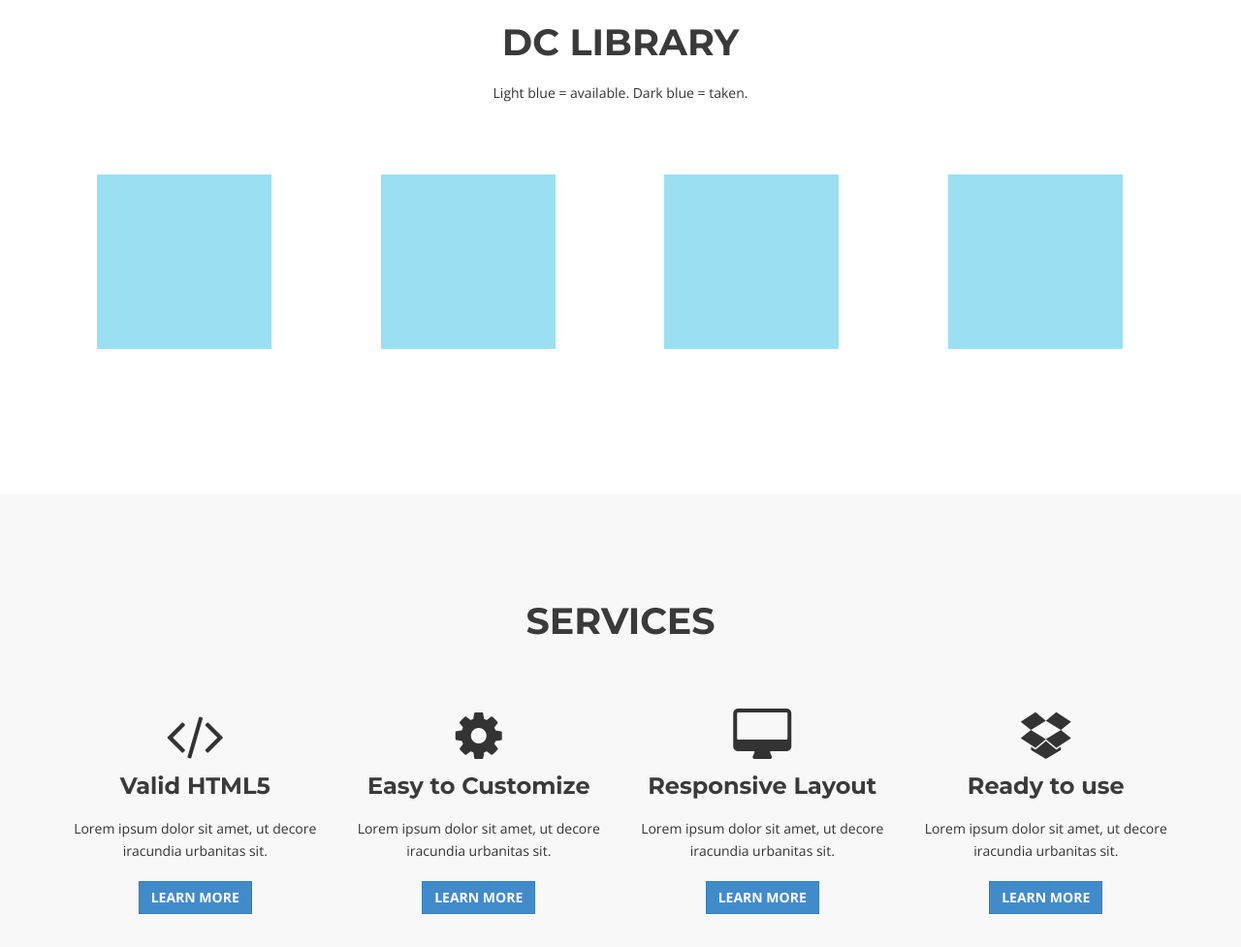
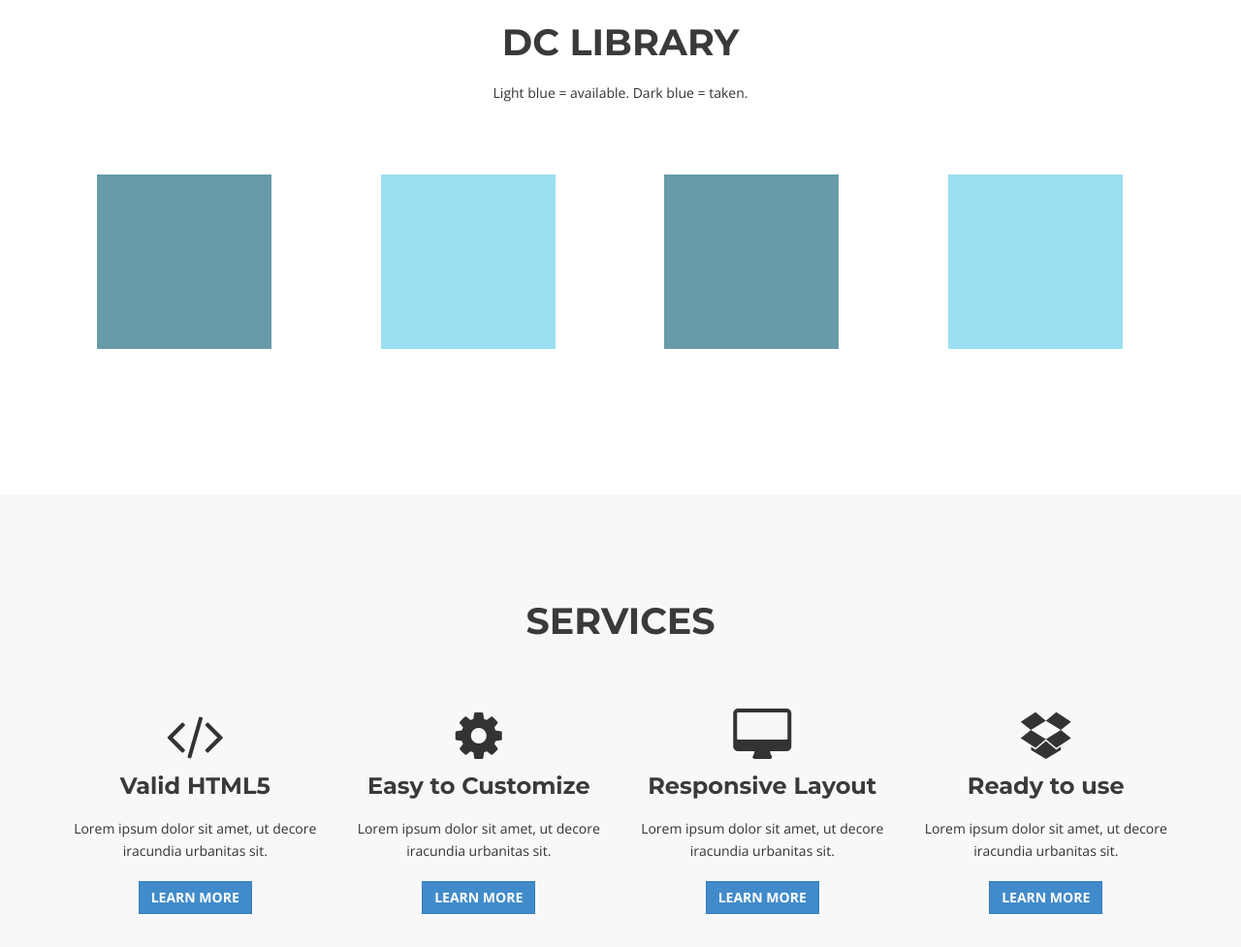
Before and after one commit to Maximus-W/WeCamSee, a plain HTML site: page site/index.html in a window 1280 px wide. Shown: the part 722-1699 px from the top of the page at 97% size. Drawn offline with nearby package versions, Linux system fonts and the light colour scheme; files that its build step writes are made by us from their sources.

Commit message:
colour change works

```diff
--- a/site/index.html
+++ b/site/index.html
@@ -8,8 +8,8 @@
     <link href="css/bootstrap.min.css" rel="stylesheet" media="screen">
     <link href="css/style.css" rel="stylesheet" media="screen">
 	  <link href="color/default.css" rel="stylesheet" media="screen">
-    <link rel="stylesheet" href="animate.min.css">
 	<script src="js/modernizr.custom.js"></script>
+  <script src="http://code.jquery.com/jquery-latest.min.js"> </script>
     <!-- =======================================================
         Theme Name: Mamba
         Theme URL: https://bootstrapmade.com/mamba-one-page-bootstrap-template-free/
@@ -162,37 +162,31 @@
 
 	 <!-- js -->
   <script>
-  //document.getElementById("seat1").style.background = "#689ba9";
 
-  $.getJSON('dclibdata.json', function(data) {
-    document.getElementById("seat1").style.background = "#689ba9";
 
-    if (data.seat1 == "true") {
+
+  setTimeout(function() {
+    var myJSON = '{ "seat1":"true", "seat2":"false", "seat3":"true", "seat4":"false" }';
+    var myObj = JSON.parse(myJSON);
+    if (myObj.seat1 == "true") {
       document.getElementById("seat1").style.background = "#689ba9";
     }
-    if (data.seat2 == "true") {
+    if (myObj.seat2 == "true") {
       document.getElementById("seat2").style.background = "#689ba9";
     }
-    if (data.seat3 == "true") {
+    if (myObj.seat3 == "true") {
       document.getElementById("seat3").style.background = "#689ba9";
     }
-    if (data.seat4 == "true") {
+    if (myObj.seat4 == "true") {
       document.getElementById("seat4").style.background = "#689ba9";
     }
- });
-
-  //setTimeout(function() {
-  //  ;
-  //}, 1000);
+  }, 1000);
 
   </script>
-  <script src="js/jquery.js"></script>
   <script src="js/bootstrap.min.js"></script>
 	<script src="js/jquery.smooth-scroll.min.js"></script>
 	<script src="js/jquery.dlmenu.js"></script>
 	<script src="js/wow.min.js"></script>
 	<script src="js/custom.js"></script>
-  <script src="contactform/contactform.js"></script>
-
   </body>
 </html>
```
Also changed, not shown: site/dclibdata.json (+4 -4 lines).
